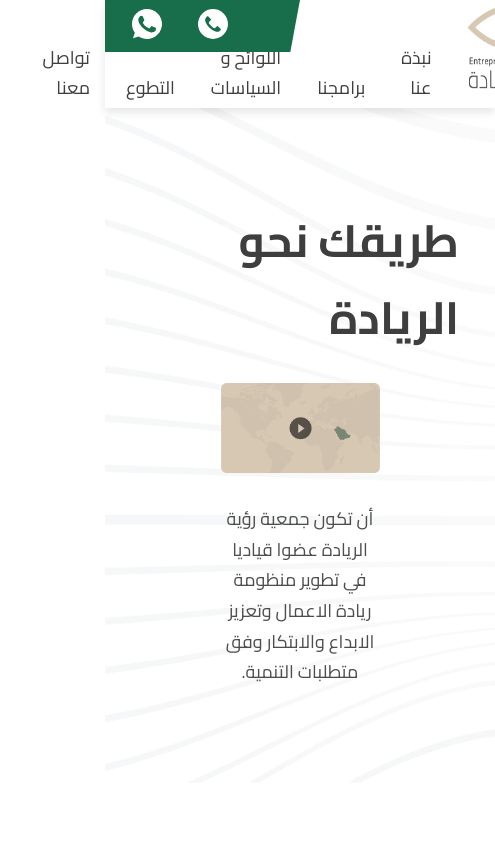
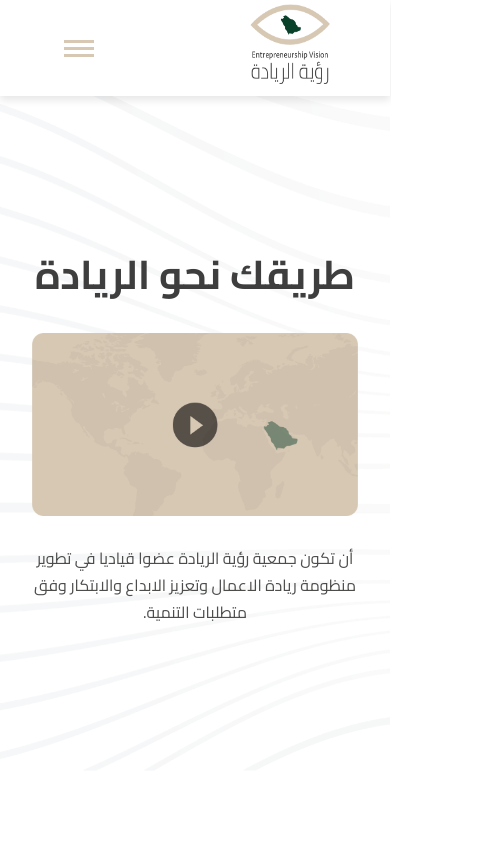
Before and after one commit to moshaabn/pioneering-vision, a Next.js app: page / in a window 390 px wide. Shown: the top 844 px of the page, 495 px wide, since content can reach past the window. Built offline with nearby package versions, Linux system fonts and the light colour scheme.

Commit message:
Add Menu Icon

```diff
--- a/components/Header.jsx
+++ b/components/Header.jsx
@@ -1,11 +1,35 @@
+import { useLayoutEffect, useState } from 'react';
+import Menu from './navbar/Menu';
 import Navbar from './navbar/Navbar';
 import SocialLinks from './navbar/SocialLinks';
 
 const Header = () => {
+  const [mobileScreen, setMobileScreen] = useState(false);
+
+  const handleResize = () => {
+    if (window.innerWidth < 768) {
+      setMobileScreen(true);
+    } else {
+      setMobileScreen(false);
+    }
+  };
+
+  useLayoutEffect(() => {
+    handleResize();
+    window.addEventListener('resize', handleResize);
+    return () => window.removeEventListener('resize', handleResize);
+  }, []);
+
   return (
     <header>
-      <SocialLinks />
-      <Navbar />
+      {mobileScreen ? (
+        <Menu />
+      ) : (
+        <>
+          <SocialLinks />
+          <Navbar />
+        </>
+      )}
     </header>
   );
 };
--- /dev/null
+++ b/components/navbar/Menu.jsx
@@ -0,0 +1,24 @@
+import Link from 'next/link';
+
+const Menu = () => {
+  return (
+    <nav className="menu-nav">
+      <ul className="menu-nav__list">
+        <li className="menu-nav__item">
+          <Link href="/" passHref>
+            <img src="/imgs/logo.png" alt="logo" className="logo" />
+          </Link>
+        </li>
+        <li className="menu-nav__item">
+          <div className="menu-icon">
+            <div className="menu-icon__line"></div>
+            <div className="menu-icon__line"></div>
+            <div className="menu-icon__line"></div>
+          </div>
+        </li>
+      </ul>
+    </nav>
+  );
+};
+
+export default Menu;
--- a/styles/base/_base.scss
+++ b/styles/base/_base.scss
@@ -12,6 +12,10 @@ html {
 
   @media screen and (max-width: 800px) {
     font-size: 56.25%; //1 rem = 9px; 9px/16px = 56.25%
+  }
+
+  @media screen and (max-width: 500px) {
+    font-size: 50%; //1 rem = 8px; 8px/16px = 50%
   }
 }
 
--- a/styles/base/_typography.scss
+++ b/styles/base/_typography.scss
@@ -10,6 +10,7 @@ body {
   font-size: 5rem;
   font-weight: 700;
   color: $dark-clr;
+  text-align: center;
 
   span {
     color: $green-clr;
--- a/styles/components/footer.scss
+++ b/styles/components/footer.scss
@@ -37,6 +37,11 @@
     -webkit-clip-path: polygon(2% 0, 98% 0, 100% 100%, 0% 100%);
     clip-path: polygon(2% 0, 98% 0, 100% 100%, 0% 100%);
 
+    @media screen and (max-width: 800px) {
+      width: 100%;
+      clip-path: none;
+    }
+
     p {
       font-size: 2rem;
       color: $white-clr;
--- a/styles/components/navbar.scss
+++ b/styles/components/navbar.scss
@@ -27,3 +27,32 @@
     }
   }
 }
+
+.menu-nav {
+  &__list {
+    list-style: none;
+    width: 100vw;
+    display: flex;
+    justify-content: space-around;
+    align-items: center;
+    gap: 4rem;
+    font-size: 2rem;
+  }
+
+  .logo {
+    width: 10rem;
+    height: 10rem;
+  }
+
+  .menu-icon {
+    cursor: pointer;
+    &__line {
+      width: 30px;
+      height: 3px;
+      background-color: $sandy-clr;
+      display: block;
+      margin: 0.5rem;
+      transition: all 0.3s ease-in-out;
+    }
+  }
+}
--- a/styles/pages/about.scss
+++ b/styles/pages/about.scss
@@ -8,6 +8,14 @@
     img {
       width: 100%;
     }
+
+    @media screen and (max-width: 1200px) {
+      width: 80%;
+    }
+
+    @media screen and (max-width: 800px) {
+      width: 100%;
+    }
   }
 
   &__text {
@@ -15,6 +23,10 @@
     text-align: center;
     font-size: 2rem;
     color: $grey-clr;
+
+    @media screen and (max-width: 800px) {
+      width: 100%;
+    }
   }
 }
 
@@ -24,6 +36,14 @@
   width: 60%;
   img {
     width: 100%;
+  }
+
+  @media screen and (max-width: 1200px) {
+    width: 80%;
+  }
+
+  @media screen and (max-width: 800px) {
+    width: 120%;
   }
 }
 
```
